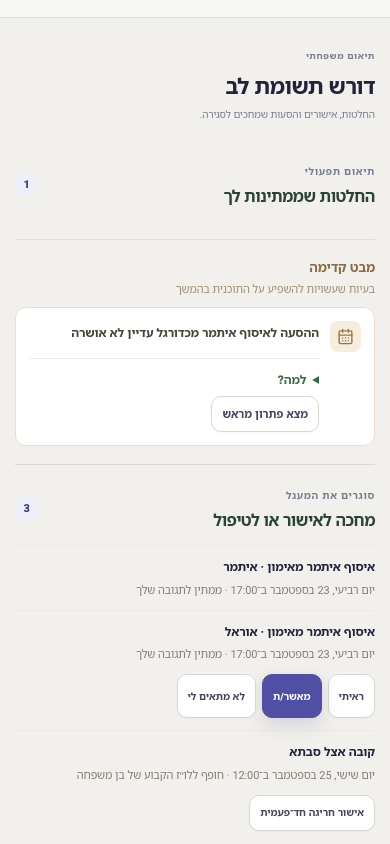
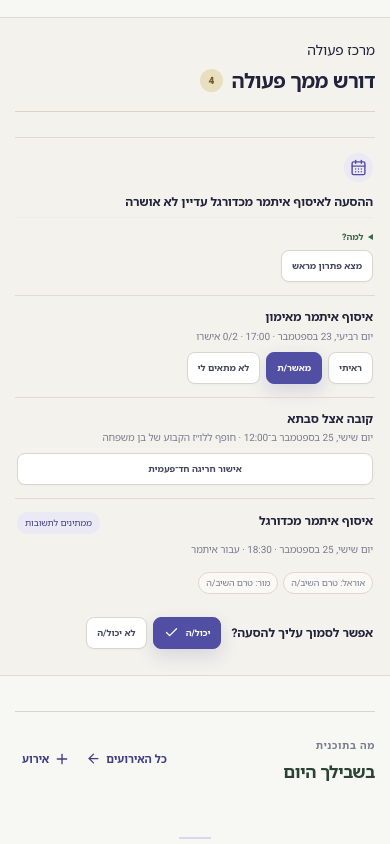
Before and after one commit to noamc24/Family-AutoPilot, a React (Vite) app: page / in a window 390 px wide. Shown: the part 1100-1944 px from the top of the page. Built offline with nearby package versions, Linux system fonts and the light colour scheme.

Commit message:
feat: implement action center for operational decisions and requests with responsive design

```diff
--- a/src/App.tsx
+++ b/src/App.tsx
@@ -215,6 +215,7 @@ function App() {
   const [prompt, setPrompt] = useState('')
   const [processing, setProcessing] = useState(false)
   const [toast, setToast] = useState('')
+  const [attentionExpanded, setAttentionExpanded] = useState(false)
   const [confirmation, setConfirmation] = useState<{ message: string; onConfirm: () => void } | null>(null)
   const [familyMenu, setFamilyMenu] = useState(false)
   const [profileMenu, setProfileMenu] = useState(false)
@@ -337,6 +338,27 @@ function App() {
     ? openIssues.slice(0, 2).join(' · ') + (openIssues.length > 2 ? ` · ועוד ${openIssues.length - 2} לטיפול` : '')
     : `${countLabel(familyTodayEvents, 'אירוע היום', 'אירועים היום')} · אין נושאים פתוחים`
   const lateImpact = getLateImpact(data, family, activePersonId)
+  const operationalWindowEnd = Date.now() + 2 * 60 * 60_000
+  const operationalDecisionCount = familyEvents.filter((event) => {
+    const time = new Date(`${event.date}T${event.time}:00`).getTime()
+    return time >= Date.now() - 60 * 60_000 && time <= operationalWindowEnd && scheduleConflicts(data, event).length > 0 && !!event.createdById
+  }).length + futureRisks.length
+  const workflowEventCount = new Set(
+    (data.acknowledgements || [])
+      .filter((item) => item.personId === activePersonId && item.status !== 'approved' && familyEvents.some((event) => event.id === item.eventId))
+      .map((item) => item.eventId),
+  ).size
+  const workflowCount =
+    workflowEventCount +
+    data.integrationLogs.filter((item) => item.familyId === family.id && !item.handledAt).length +
+    routineConflictingEvents(data, family.id).length +
+    (data.pendingActions || []).filter((action) => action.familyId === family.id).length
+  const operationalRequestCount = requests.length
+  const operationalCount = operationalDecisionCount + workflowCount + operationalRequestCount
+  const initialActionLimit = 5
+  const decisionLimit = attentionExpanded ? undefined : Math.min(initialActionLimit, operationalDecisionCount)
+  const workflowLimit = attentionExpanded ? undefined : Math.min(Math.max(initialActionLimit - operationalDecisionCount, 0), workflowCount)
+  const requestLimit = attentionExpanded ? undefined : Math.max(initialActionLimit - operationalDecisionCount - workflowCount, 0)
 
   useEffect(() => {
     const clean = syncAcknowledgements(materializeRoutineTasks(ensureRequests(sanitizeAppData(data), activePersonId)))
@@ -1447,8 +1469,8 @@ function App() {
                   <section className="concept-e-family-note"><span>המסלול המשפחתי</span><strong>{family.people.length} בני משפחה בתיאום</strong><small>{familyTodayEvents} אירועים משפחתיים היום</small></section>
                 </div>
                 </section>
-                <section className="concept-e-attention-zone">
-                  <header><span>תיאום משפחתי</span><h2>דורש תשומת לב</h2><p>החלטות, אישורים והסעות שמחכים לסגירה.</p></header>
+                {operationalCount > 0 && <section className={`concept-e-attention-zone action-center ${attentionExpanded ? 'is-expanded' : ''}`}>
+                  <header className="action-center-header"><div><span>מרכז פעולה</span><h2>דורש ממך פעולה <b>{operationalCount}</b></h2></div><p>הדברים החשובים שמחכים להחלטה שלך.</p></header>
                 <DecisionCenter
                   data={data}
                   family={family}
@@ -1457,6 +1479,8 @@ function App() {
                   onRespond={answerRide}
                   onConfirm={approveRide}
                   onFind={(eventId, riskId) => setDialog({ type: 'solution', eventId, riskId })}
+                  limit={decisionLimit}
+                  compact
                 />
                 <WorkflowHub
                   data={data}
@@ -1466,9 +1490,11 @@ function App() {
                   onHandle={handleExternalUpdate}
                   onOverride={approveRoutineException}
                   onReview={reviewPendingAction}
+                  limit={workflowLimit}
+                  compact
                 />
                 <RequestBoard
-                  requests={requests}
+                  requests={requestLimit === undefined ? requests : requests.slice(0, requestLimit)}
                   data={data}
                   actorId={activePersonId}
                   onRespond={answerRide}
@@ -1476,8 +1502,10 @@ function App() {
                   onAlternative={(id) => setDialog({ type: 'alternative', requestId: id })}
                   onWithdraw={(id) => setDialog({ type: 'withdraw', requestId: id })}
                   onTransit={approveTransit}
+                  compact
                 />
-                </section>
+                {operationalCount > initialActionLimit && <button className="action-center-more" onClick={() => setAttentionExpanded((value) => !value)}>{attentionExpanded ? 'הצג פחות' : `הצג עוד ${operationalCount - initialActionLimit}`} <ChevronDown size={14}/></button>}
+                </section>}
                 <div className="concept-e-details">
                   <div className="left-stack">
                     <section className="section-card">
@@ -2210,6 +2238,8 @@ function WorkflowHub({
   onHandle,
   onOverride,
   onReview,
+  limit,
+  compact = false,
 }: {
   data: AppData
   family: FamilyUnit
@@ -2218,44 +2248,53 @@ function WorkflowHub({
   onHandle: (id: string) => void
   onOverride: (eventId: string) => void
   onReview: (action: PendingAction, approved: boolean) => void
+  limit?: number
+  compact?: boolean
 }) {
   const pendingApprovals = (data.acknowledgements || []).filter(
-    (item) => data.events.some((event) => event.id === item.eventId && event.familyId === family.id) && item.status !== 'approved',
+    (item) => item.personId === actorId && data.events.some((event) => event.id === item.eventId && event.familyId === family.id) && item.status !== 'approved',
   )
-  const approvals = (data.acknowledgements || []).filter((item) => pendingApprovals.some((pending) => pending.eventId === item.eventId))
+  const approvalEvents = [...new Set(pendingApprovals.map((item) => item.eventId))]
   const updates = data.integrationLogs.filter((item) => item.familyId === family.id && !item.handledAt)
   const routineConflicts = routineConflictingEvents(data, family.id)
   const pendingActions = (data.pendingActions || []).filter((action) => action.familyId === family.id)
-  if (!pendingApprovals.length && !updates.length && !routineConflicts.length && !pendingActions.length) return null
+  const total = approvalEvents.length + pendingActions.length + routineConflicts.length + updates.length
+  if (!total || limit === 0) return null
+  let remaining = limit ?? total
+  const visibleApprovalEvents = approvalEvents.slice(0, remaining)
+  remaining -= visibleApprovalEvents.length
+  const visiblePendingActions = pendingActions.slice(0, remaining)
+  remaining -= visiblePendingActions.length
+  const visibleRoutineConflicts = routineConflicts.slice(0, remaining)
+  remaining -= visibleRoutineConflicts.length
+  const visibleUpdates = updates.slice(0, remaining)
   return (
-    <section className="section-card workflow-hub" id="workflow">
-      <div className="section-heading">
+    <section className={`section-card workflow-hub ${compact ? 'action-center-group' : ''}`} id="workflow">
+      {!compact && <div className="section-heading">
         <div>
           <span className="section-kicker">סוגרים את המעגל</span>
           <h2>מחכה לאישור או לטיפול</h2>
         </div>
-        <span className="count-badge">{pendingApprovals.length + updates.length + routineConflicts.length + pendingActions.length}</span>
-      </div>
-      {approvals.map((item) => {
+        <span className="count-badge">{total}</span>
+      </div>}
+      {visibleApprovalEvents.map((eventId) => {
+        const eventApprovals = (data.acknowledgements || []).filter((item) => item.eventId === eventId)
+        const item = eventApprovals.find((entry) => entry.personId === actorId) || eventApprovals.find((entry) => entry.status !== 'approved')!
         const event = data.events.find((entry) => entry.id === item.eventId)!
         const missed = new Date(`${event.date}T${event.time}:00`).getTime() < Date.now() && item.status === 'pending'
         return (
-          <div className="workflow-item" key={`${item.eventId}:${item.personId}`}>
+          <div className="workflow-item action-center-item" key={item.eventId}>
             <div>
-              <strong>
-                {event.title} · {family.people.find((person) => person.id === item.personId)?.name || 'בן משפחה'}
-              </strong>
+              <strong>{event.title}</strong>
               <small>
-                {dateLabel(event.date)} ב־{event.time} ·{' '}
+                {dateLabel(event.date)} · {event.time} · {eventApprovals.filter((entry) => entry.status === 'approved').length}/{eventApprovals.length} אישרו
                 {missed
-                  ? 'המועד עבר ללא תגובה'
-                  : item.status === 'approved'
-                    ? 'אושר'
-                    : item.status === 'seen'
-                      ? 'נראה, ממתין לאישור'
-                      : item.status === 'declined'
-                        ? 'נדחה, נדרש פתרון אחר'
-                        : 'ממתין לתגובה שלך'}
+                  ? ' · המועד עבר'
+                  : item.status === 'seen'
+                    ? ' · ראית'
+                    : item.status === 'declined'
+                      ? ' · לא מתאים לך'
+                      : ''}
               </small>
             </div>
             {item.personId === actorId && item.status !== 'approved' && (
@@ -2276,8 +2315,20 @@ function WorkflowHub({
           </div>
         )
       })}
-      {routineConflicts.map((event) => (
-        <div className="workflow-item" key={`routine:${event.id}`}>
+      {visiblePendingActions.map((action) => (
+        <div className="workflow-item action-center-item is-urgent" key={action.id}>
+          <div>
+            <strong>שינוי רגיש ממתין לאישור</strong>
+            <small>{action.message}</small>
+          </div>
+          <div className="workflow-actions">
+            <button className="dark-button" onClick={() => onReview(action, true)}>אישור פעולה</button>
+            <button className="secondary-button" onClick={() => onReview(action, false)}>דחייה</button>
+          </div>
+        </div>
+      ))}
+      {visibleRoutineConflicts.map((event) => (
+        <div className="workflow-item action-center-item" key={`routine:${event.id}`}>
           <div>
             <strong>{event.title}</strong>
             <small>
@@ -2289,24 +2340,8 @@ function WorkflowHub({
           </button>
         </div>
       ))}
-      {pendingActions.map((action) => (
-        <div className="workflow-item" key={action.id}>
-          <div>
-            <strong>שינוי רגיש ממתין לאישור</strong>
-            <small>{action.message}</small>
-          </div>
-          <div className="workflow-actions">
-            <button className="dark-button" onClick={() => onReview(action, true)}>
-              אישור פעולה
-            </button>
-            <button className="secondary-button" onClick={() => onReview(action, false)}>
-              דחייה
-            </button>
-          </div>
-        </div>
-      ))}
-      {updates.map((item) => (
-        <div className="workflow-item" key={item.id}>
+      {visibleUpdates.map((item) => (
+        <div className="workflow-item action-center-item" key={item.id}>
           <div>
             <strong>{integrationDisplayText(item.action)}</strong>
             <small>
@@ -2679,6 +2714,8 @@ function DecisionCenter({
   onRespond,
   onConfirm,
   onFind,
+  limit,
+  compact = false,
 }: {
   data: AppData
   family: FamilyUnit
@@ -2687,6 +2724,8 @@ function DecisionCenter({
   onRespond: (id: string, response: 'CAN_DO' | 'CANNOT_DO') => void
   onConfirm: (id: string, driverId: string) => void
   onFind: (eventId: string, riskId?: string) => void
+  limit?: number
+  compact?: boolean
 }) {
   const now = Date.now()
   const soon = now + 2 * 60 * 60_000
@@ -2697,30 +2736,33 @@ function DecisionCenter({
         event.familyId === family.id &&
         time >= now - 60 * 60_000 &&
         time <= soon &&
-        ((scheduleConflicts(data, event).length > 0 && !!event.createdById) || (!!requestForEvent(data, event.id) && requestForEvent(data, event.id)?.status !== 'COVERED'))
+        scheduleConflicts(data, event).length > 0 && !!event.createdById
       )
     })
     .reverse()
     .slice(0, 6)
-  if (!issues.length && !futureRisks.length) return null
+  const total = issues.length + futureRisks.length
+  if (!total || limit === 0) return null
+  const visibleIssues = issues.slice(0, limit ?? issues.length)
+  const visibleRisks = futureRisks.slice(0, Math.max((limit ?? total) - visibleIssues.length, 0))
   const name = (id: string) => family.people.find((person) => person.id === id)?.name || 'בן משפחה'
   return (
-    <section className="section-card decision-center operational-decision-center" id="decisions">
-      <div className="section-heading">
+    <section className={`section-card decision-center operational-decision-center ${compact ? 'action-center-group' : ''}`} id="decisions">
+      {!compact && <div className="section-heading">
         <div>
           <span className="section-kicker">תיאום תפעולי</span>
           <h2>החלטות שממתינות לך</h2>
         </div>
-        <span className="count-badge">{issues.length + futureRisks.length}</span>
-      </div>
+        <span className="count-badge">{total}</span>
+      </div>}
       <div className="decision-list">
-        {issues.map((event) => {
+        {visibleIssues.map((event) => {
           const request = requestForEvent(data, event.id)
           const conflicts = scheduleConflicts(data, event)
           const recommendation = request && recommendDriver(data, request)
           const pending = request?.responses[actorId] === 'PENDING' && request.eligibleMemberIds.includes(actorId)
           return (
-            <article className="decision-item" key={event.id}>
+            <article className="decision-item action-center-item" key={event.id}>
               <span className="decision-icon">{event.icon}</span>
               <div>
                 <strong>{event.title}</strong>
@@ -2770,14 +2812,14 @@ function DecisionCenter({
           )
         })}
       </div>
-      {futureRisks.length > 0 && (
+      {visibleRisks.length > 0 && (
         <div className="forecast-list">
           <div className="forecast-heading">
             <span>מבט קדימה</span>
             <small>בעיות שעשויות להשפיע על התוכנית בהמשך</small>
           </div>
-          {futureRisks.slice(0, 6).map((risk) => (
-            <article className="forecast-item" key={risk.id}>
+          {visibleRisks.map((risk) => (
+            <article className="forecast-item action-center-item" key={risk.id}>
               <span className="forecast-icon">
                 <CalendarDays size={17} />
               </span>
@@ -3433,6 +3475,7 @@ function RequestBoard({
   onAlternative,
   onWithdraw,
   onTransit,
+  compact = false,
 }: {
   requests: TransportationRequest[]
   data: AppData
@@ -3442,19 +3485,20 @@ function RequestBoard({
   onAlternative: (id: string) => void
   onWithdraw: (id: string) => void
   onTransit: (id: string) => void
+  compact?: boolean
 }) {
   const [explanation, setExplanation] = useState<string | null>(null)
   const names = new Map(data.families.flatMap((f) => f.people.map((p) => [p.id, p.name] as const)))
   if (!requests.length) return null
   return (
-    <section className="section-card request-board">
-      <div className="section-heading">
+    <section className={`section-card request-board ${compact ? 'action-center-group' : ''}`}>
+      {!compact && <div className="section-heading">
         <div>
           <span className="section-kicker">תיאום משותף</span>
           <h2>בקשות הסעה במשפחה</h2>
         </div>
         <span className="count-badge">{requests.filter((r) => r.status !== 'COVERED').length}</span>
-      </div>
+      </div>}
       <div className="request-grid">
         {requests.map((request) => {
           const event = data.events.find((item) => item.id === request.eventId)
@@ -3466,7 +3510,7 @@ function RequestBoard({
           const answer = request.responses[actorId]
           const status = request.status === 'COVERED' ? 'יש נהג/ת' : request.status === 'UNRESOLVED' ? 'עדיין אין פתרון' : recommendation ? 'ממתין לאישור נהג/ת' : 'ממתינים לתשובות'
           return (
-            <article className="request-card" key={request.id}>
+            <article className="request-card action-center-item" key={request.id}>
               <div className="request-top">
                 <span className="request-icon">🚗</span>
                 <span className={`request-status ${request.status.toLowerCase()}`}>{status}</span>
--- a/src/premium.css
+++ b/src/premium.css
@@ -272,3 +272,53 @@ p { color: var(--fp-body); }
 .view-home > .request-board { width:min(100%,980px); margin:42px auto 0; }
 .view-home > .integration-hub,.view-home > .ask-card,.view-home > .trust-note { width:min(100%,980px); margin-inline:auto; }
 @media(max-width:768px){.view-home{padding-top:26px}.concept-e-home{width:100%}.concept-e-greeting{padding-bottom:18px}.concept-e-greeting h1{font-size:30px}.concept-e-family{display:none}.concept-e-state{min-height:62px}.concept-e-state small{max-width:190px;white-space:nowrap;overflow:hidden;text-overflow:ellipsis}.concept-e-home > .lia-home{margin-block:16px 19px}.concept-e-home .lia-priority{padding:17px 16px 16px 20px}.concept-e-agenda .home-brief{padding-inline:14px}.concept-e-context{gap:14px}.concept-e-attention-zone{width:auto;margin:35px -18px 0;padding:25px 18px}.concept-e-details{grid-template-columns:1fr;gap:22px;width:100%;margin-top:35px}.view-home > .request-board{width:100%;margin-top:34px}}
+
+/* Concept E action center — compact operational hierarchy */
+.concept-e-attention-zone.action-center { padding: 22px 27px 16px; background: #f4f2ed; border-color: #dedbd1; }
+.action-center-header { display:flex; align-items:flex-end; justify-content:space-between; gap:24px; margin-bottom:8px !important; padding-bottom:15px; border-bottom:1px solid #d9d5ca; }
+.action-center-header h2 { display:flex; align-items:center; gap:9px; margin:4px 0 0 !important; font-size:20px !important; }
+.action-center-header h2 b { min-width:23px; height:23px; display:inline-grid; place-items:center; padding-inline:6px; color:#745e25; background:#e9dfbf; border-radius:99px; font-size:10px; font-weight:800; }
+.action-center-header p { max-width:280px; text-align:left; }
+.concept-e-attention-zone .action-center-group { padding:0; border:0; }
+.concept-e-attention-zone .action-center-group + .action-center-group { border-top:0; }
+.concept-e-attention-zone .decision-list,.concept-e-attention-zone .request-grid { display:block; }
+.concept-e-attention-zone .forecast-list { margin-top:0; border-top:0; }
+.concept-e-attention-zone .forecast-heading { display:none; }
+.concept-e-attention-zone .action-center-item { position:relative; display:grid; grid-template-columns:minmax(0,1fr) auto; align-items:center; gap:12px 18px; min-height:70px; margin:0; padding:13px 2px; background:transparent; border:0; border-top:1px solid #dedbd2; border-radius:0; box-shadow:none; }
+.concept-e-attention-zone .action-center-group:first-of-type .action-center-item:first-child { border-top:0; }
+.concept-e-attention-zone .decision-item { grid-template-columns:31px minmax(0,1fr); }
+.concept-e-attention-zone .decision-icon,.concept-e-attention-zone .forecast-icon,.concept-e-attention-zone .request-icon { width:29px; height:29px; display:grid; place-items:center; align-self:start; margin-top:2px; background:#ebe9f4; color:var(--fp-indigo); border-radius:50%; font-size:14px; }
+.concept-e-attention-zone .action-center-item strong { color:var(--fp-ink); font-size:12px; line-height:1.4; }
+.concept-e-attention-zone .action-center-item p,.concept-e-attention-zone .action-center-item small { margin:3px 0 0; color:var(--fp-muted); font-size:10px; line-height:1.5; }
+.concept-e-attention-zone .workflow-item > div:first-child { gap:0; }
+.concept-e-attention-zone .workflow-actions,.concept-e-attention-zone .decision-actions,.concept-e-attention-zone .request-actions,.concept-e-attention-zone .recommendation { display:flex; align-items:center; gap:6px; margin:7px 0 0; padding:0; border:0; }
+.concept-e-attention-zone .workflow-actions { justify-self:end; margin:0; }
+.concept-e-attention-zone .dark-button,.concept-e-attention-zone .secondary-button { min-height:30px; padding:6px 10px; border-radius:8px; font-size:9px; white-space:nowrap; }
+.concept-e-attention-zone .response-list { margin:7px 0 0; gap:5px; }
+.concept-e-attention-zone .response-list span { padding:3px 7px; color:var(--fp-muted); background:#faf9f6; border-color:#ddd9ce; border-radius:99px; font-size:9px; }
+.concept-e-attention-zone .request-card { grid-template-columns:minmax(0,1fr) auto; }
+.concept-e-attention-zone .request-card .request-top { grid-column:2; grid-row:1/5; align-self:start; gap:7px; }
+.concept-e-attention-zone .request-card .request-icon { display:none; }
+.concept-e-attention-zone .request-card h3 { margin:0; font-size:12px; }
+.concept-e-attention-zone .request-card > p { margin:3px 0 0; }
+.concept-e-attention-zone .request-status { padding:4px 8px; background:#ebe9f4; color:var(--fp-indigo-deep); border-radius:99px; font-size:9px; }
+.concept-e-attention-zone .request-status.unresolved { background:#f3e4ca; color:#866323; }
+.concept-e-attention-zone .request-actions,.concept-e-attention-zone .recommendation,.concept-e-attention-zone .ride-alternatives,.concept-e-attention-zone .my-answer,.concept-e-attention-zone .covered-note,.concept-e-attention-zone .unresolved-note { grid-column:1/-1; }
+.concept-e-attention-zone .request-actions strong,.concept-e-attention-zone .recommendation strong { width:auto; margin-inline-end:4px; }
+.concept-e-attention-zone .decision-details { margin-top:5px; }
+.concept-e-attention-zone .decision-details summary { font-size:9px; }
+.action-center-more { width:100%; display:flex; align-items:center; justify-content:center; gap:5px; margin-top:5px; padding:10px; border:0; border-top:1px solid #d9d5ca; background:transparent; color:var(--fp-indigo); font-size:10px; font-weight:800; }
+.action-center-more svg { transition:transform .18s ease; }.action-center.is-expanded .action-center-more svg { transform:rotate(180deg); }
+
+@media(max-width:768px){
+  .concept-e-attention-zone.action-center { padding:21px 18px 13px; }
+  .action-center-header { align-items:flex-start; gap:8px; }
+  .action-center-header p { display:none; }
+  .concept-e-attention-zone .action-center-item { grid-template-columns:1fr; gap:8px; min-height:0; padding-block:13px; }
+  .concept-e-attention-zone .decision-item { grid-template-columns:29px minmax(0,1fr); }
+  .concept-e-attention-zone .decision-item .decision-actions { grid-column:1/-1; }
+  .concept-e-attention-zone .workflow-actions { justify-self:start; }
+  .concept-e-attention-zone .request-card { grid-template-columns:minmax(0,1fr) auto; }
+  .concept-e-attention-zone .request-card .request-top { grid-column:2; }
+  .concept-e-attention-zone .dark-button,.concept-e-attention-zone .secondary-button { min-height:32px; }
+}
```
